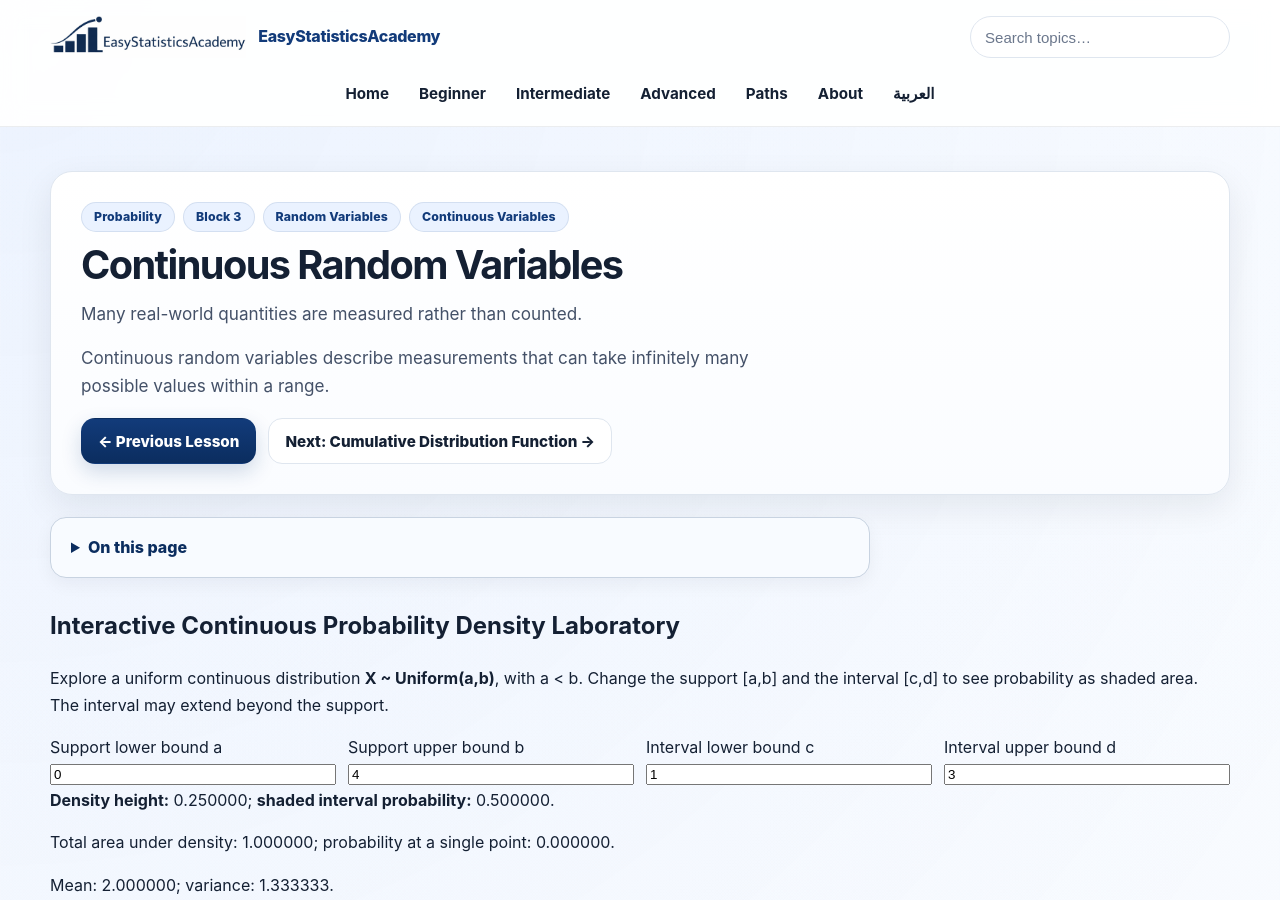
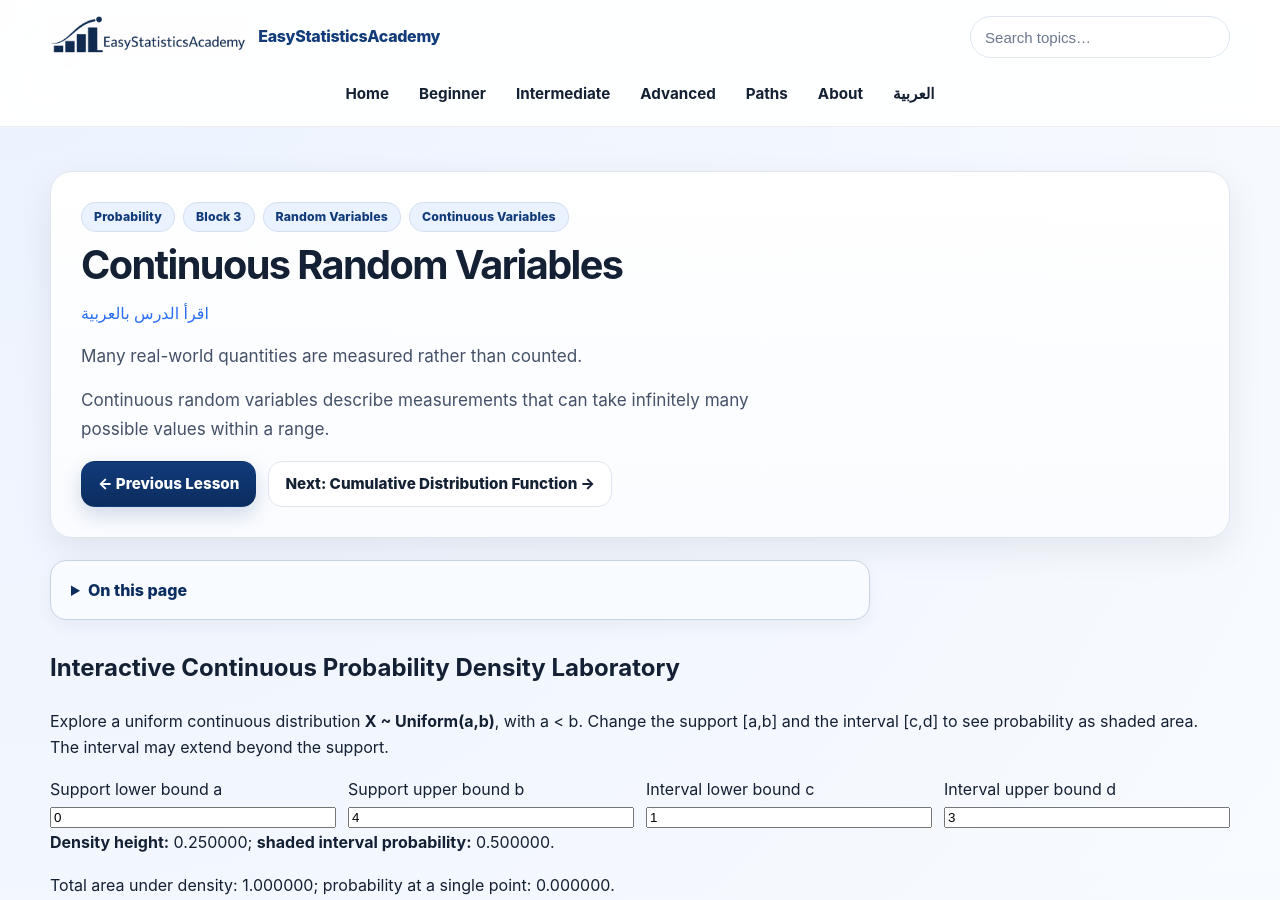
Before and after one commit to ammar-homaida-statistics/easystatisticsacademy, a Jekyll site: the page built from probability/random-variables/continuous-random-variables/index.md, in a window 1280 px wide and 900 px high. Built offline with Jekyll 4.4.1, drawn with Linux system fonts in a browser that asks for light colours.

Commit message:
Batch #81: English-to-Arabic continuous lesson metadata link

```diff
--- a/probability/random-variables/continuous-random-variables/index.md
+++ b/probability/random-variables/continuous-random-variables/index.md
@@ -39,7 +41,7 @@
       <span class="badge">Continuous Variables</span>
     </div>
 
-    <h1>Continuous Random Variables</h1>
+    <h1>Continuous Random Variables</h1><p><a href="/ar/probability/random-variables/continuous-random-variables/" lang="ar" dir="rtl">اقرأ الدرس بالعربية</a></p>
 
     <p class="lead">
       Many real-world quantities are measured rather than counted.
```
Also changed, not shown: other parts of probability/random-variables/continuous-random-variables/index.md (+2 -0 lines).
